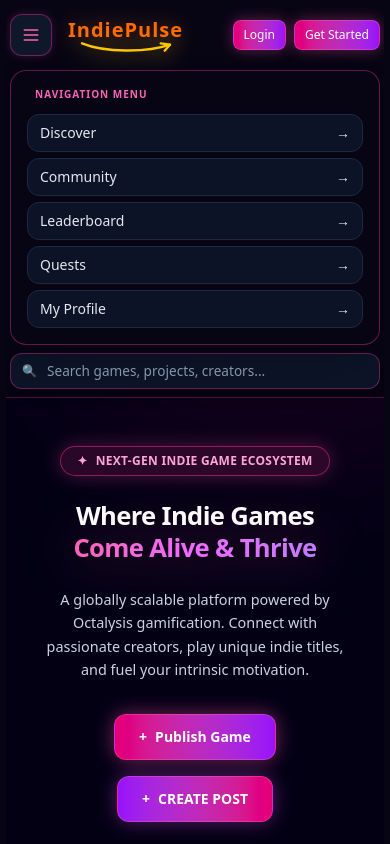
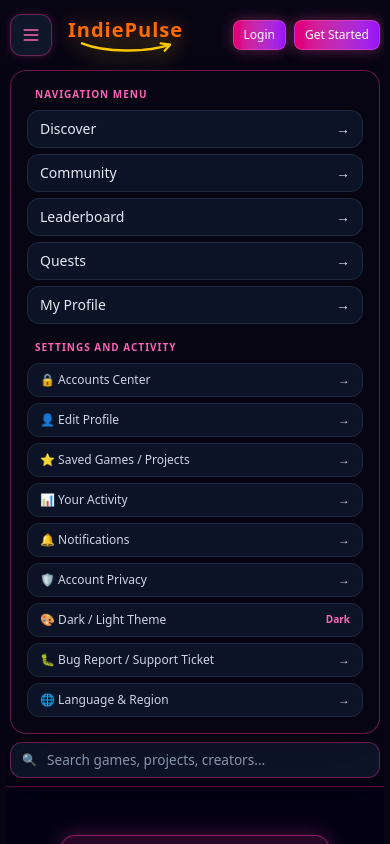
Before and after one commit to Patil-IndiePulse/IndiePulse, a Next.js app: page / in a window 390 px wide. Both pictures are taken after a click on the button "Toggle Menu". Shown: the top 844 px of the page. Built offline with nearby package versions, Linux system fonts and the light colour scheme.

Commit message:
add settings and activity features into mobile navigation drawer

```diff
--- a/app/page.tsx
+++ b/app/page.tsx
@@ -11,7 +11,7 @@ export default function Home() {
   const [searchQuery, setSearchQuery] = useState('');
   const [isSearching, setIsSearching] = useState(false);
 
-  // Steam-style mobile menu drawer state
+  // Menu drawer state
   const [isMenuOpen, setIsMenuOpen] = useState(false);
 
   const mockSearchResults = [
@@ -40,13 +40,13 @@ export default function Home() {
       <div className="absolute top-0 left-1/4 w-96 h-96 bg-pink-600/20 rounded-full blur-[120px] pointer-events-none"></div>
       <div className="absolute top-1/3 right-1/4 w-96 h-96 bg-purple-600/20 rounded-full blur-[120px] pointer-events-none"></div>
 
-      {/* Steam-Style Clean Top Navigation Bar */}
+      {/* Navigation Bar */}
       <nav className="w-full border-b border-pink-500/30 px-4 py-3 flex flex-col gap-2.5 relative z-50 bg-[#030014]">
 
         {/* Top Row: Hamburger Menu, Logo, and Quick Actions */}
         <div className="w-full flex items-center justify-between">
 
-          {/* Left: Hamburger Menu Button (Steam Style) & Logo */}
+          {/* Left: Hamburger Menu Button & Logo */}
           <div className="flex items-center gap-3">
             <button
               onClick={() => setIsMenuOpen(!isMenuOpen)}
@@ -90,10 +90,13 @@ export default function Home() {
           </div>
         </div>
 
-        {/* Steam-Style Slide-down / Dropdown Menu containing ALL navigation options securely */}
+        {/* Hamburger Menu Drawer containing Navigation & Settings & Activity features */}
         {isMenuOpen && (
-          <div className="w-full bg-[#070514] border border-pink-500/40 rounded-2xl p-4 flex flex-col gap-3 shadow-2xl transition-all animate-in fade-in slide-in-from-top-2 z-50">
-            <div className="text-[10px] uppercase tracking-widest text-pink-400 font-bold px-2">Navigation Menu</div>
+          <div className="w-full bg-[#070514] border border-pink-500/40 rounded-2xl p-4 flex flex-col gap-4 shadow-2xl transition-all animate-in fade-in slide-in-from-top-2 z-50 max-h-[80vh] overflow-y-auto">
+
+            {/* Section 1: Navigation Menu */}
+            <div>
+              <div className="text-[10px] uppercase tracking-widest text-pink-400 font-bold px-2 mb-2">Navigation Menu</div>
               <div className="flex flex-col gap-1.5">
                 <a href="/discover" onClick={() => setIsMenuOpen(false)} className="px-3 py-2 bg-slate-900/80 hover:bg-pink-950/40 border border-slate-800 rounded-xl text-sm font-medium text-slate-200 hover:text-pink-300 transition-colors flex items-center justify-between">
                   <span>Discover</span> <span>→</span>
@@ -112,9 +115,45 @@ export default function Home() {
                 </a>
               </div>
             </div>
+
+            {/* Section 2: Settings and Activity */}
+            <div>
+              <div className="text-[10px] uppercase tracking-widest text-pink-400 font-bold px-2 mb-2">Settings and Activity</div>
+              <div className="flex flex-col gap-1.5">
+                <a href="/settings/account" onClick={() => setIsMenuOpen(false)} className="px-3 py-2 bg-slate-900/80 hover:bg-pink-950/40 border border-slate-800 rounded-xl text-xs text-slate-300 hover:text-white transition-colors flex items-center justify-between">
+                  <span>🔒 Accounts Center</span> <span>→</span>
+                </a>
+                <a href="/settings/profile" onClick={() => setIsMenuOpen(false)} className="px-3 py-2 bg-slate-900/80 hover:bg-pink-950/40 border border-slate-800 rounded-xl text-xs text-slate-300 hover:text-white transition-colors flex items-center justify-between">
+                  <span>👤 Edit Profile</span> <span>→</span>
+                </a>
+                <a href="/settings/saved" onClick={() => setIsMenuOpen(false)} className="px-3 py-2 bg-slate-900/80 hover:bg-pink-950/40 border border-slate-800 rounded-xl text-xs text-slate-300 hover:text-white transition-colors flex items-center justify-between">
+                  <span>⭐ Saved Games / Projects</span> <span>→</span>
+                </a>
+                <a href="/settings/activity" onClick={() => setIsMenuOpen(false)} className="px-3 py-2 bg-slate-900/80 hover:bg-pink-950/40 border border-slate-800 rounded-xl text-xs text-slate-300 hover:text-white transition-colors flex items-center justify-between">
+                  <span>📊 Your Activity</span> <span>→</span>
+                </a>
+                <a href="/settings/notifications" onClick={() => setIsMenuOpen(false)} className="px-3 py-2 bg-slate-900/80 hover:bg-pink-950/40 border border-slate-800 rounded-xl text-xs text-slate-300 hover:text-white transition-colors flex items-center justify-between">
+                  <span>🔔 Notifications</span> <span>→</span>
+                </a>
+                <a href="/settings/privacy" onClick={() => setIsMenuOpen(false)} className="px-3 py-2 bg-slate-900/80 hover:bg-pink-950/40 border border-slate-800 rounded-xl text-xs text-slate-300 hover:text-white transition-colors flex items-center justify-between">
+                  <span>🛡️ Account Privacy</span> <span>→</span>
+                </a>
+                <a href="/settings/theme" onClick={() => setIsMenuOpen(false)} className="px-3 py-2 bg-slate-900/80 hover:bg-pink-950/40 border border-slate-800 rounded-xl text-xs text-slate-300 hover:text-white transition-colors flex items-center justify-between">
+                  <span>🎨 Dark / Light Theme</span> <span className="text-[10px] text-pink-400 font-bold">Dark</span>
+                </a>
+                <a href="/settings/support" onClick={() => setIsMenuOpen(false)} className="px-3 py-2 bg-slate-900/80 hover:bg-pink-950/40 border border-slate-800 rounded-xl text-xs text-slate-300 hover:text-white transition-colors flex items-center justify-between">
+                  <span>🐛 Bug Report / Support Ticket</span> <span>→</span>
+                </a>
+                <a href="/settings/language" onClick={() => setIsMenuOpen(false)} className="px-3 py-2 bg-slate-900/80 hover:bg-pink-950/40 border border-slate-800 rounded-xl text-xs text-slate-300 hover:text-white transition-colors flex items-center justify-between">
+                  <span>🌐 Language & Region</span> <span>→</span>
+                </a>
+              </div>
+            </div>
+
+          </div>
         )}
 
-        {/* Full-width Clean Search Bar */}
+        {/* Full-width Search Bar */}
         <div className="w-full relative">
           <div className="w-full relative flex items-center">
             <span className="absolute left-3 text-pink-400 text-xs z-10 pointer-events-none">🔍</span>
```
Lines whose indentation alone changed are shown as unchanged.
